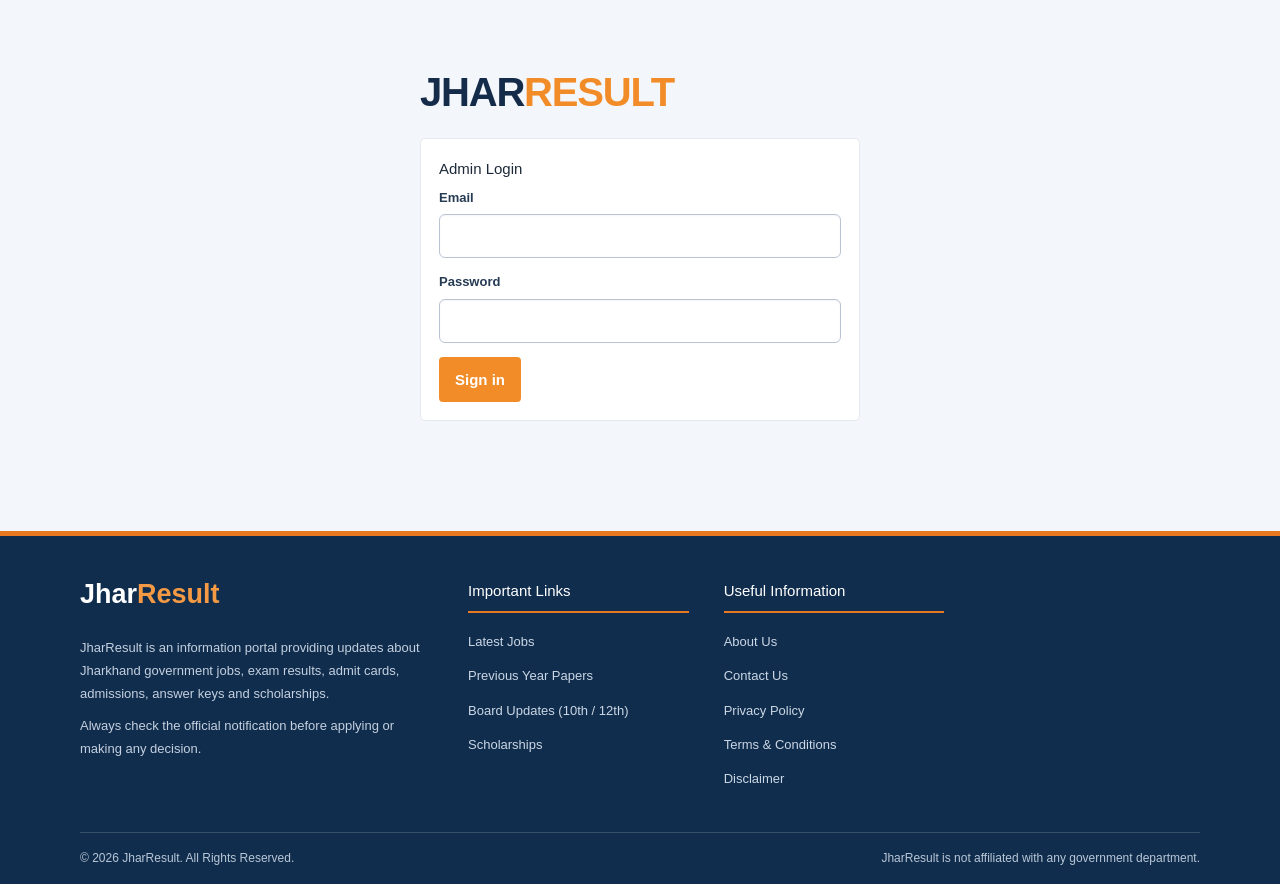
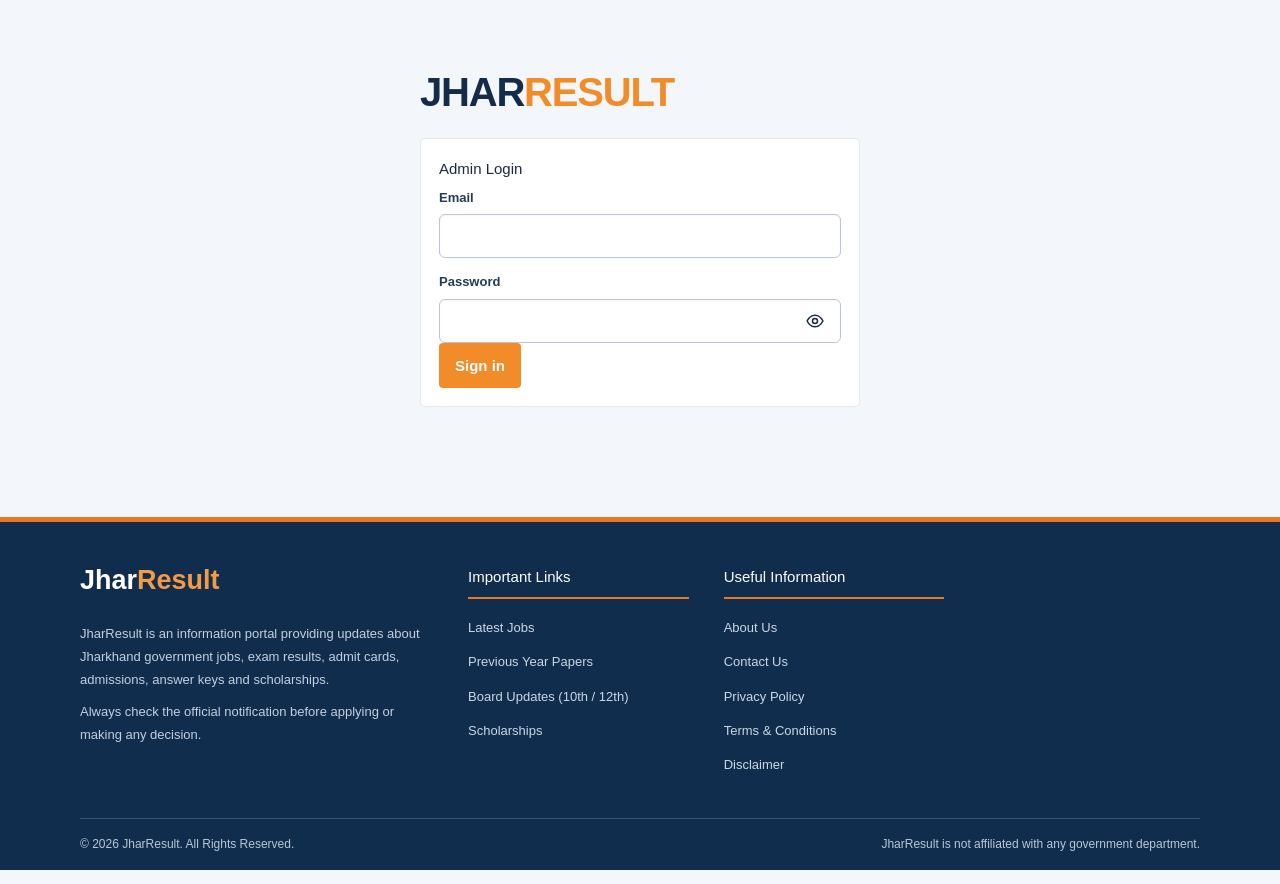
Before and after one commit to dindayal11/JharResult, a Next.js app: page /admin/login in a window 1280 px wide. Built offline with nearby package versions, Linux system fonts and the light colour scheme; no server answers.

Commit message:
Add show password toggle to admin login

```diff
--- a/src/app/admin/login/page.tsx
+++ b/src/app/admin/login/page.tsx
@@ -6,6 +6,7 @@ import { useState } from "react";
 export default function Login() {
   const [email, setEmail] = useState("");
   const [password, setPassword] = useState("");
+  const [showPassword, setShowPassword] = useState(false);
   const [error, setError] = useState("");
   const [loading, setLoading] = useState(false);
 
@@ -15,8 +16,6 @@ export default function Login() {
     setLoading(true);
 
     try {
-        console.log("Email:", email.trim().toLowerCase());
-        console.log("Password length:", password.length);
       const r = await fetch("/api/admin/login", {
         method: "POST",
         headers: { "Content-Type": "application/json" },
@@ -62,14 +61,54 @@ export default function Login() {
           />
 
           <label className="label">Password</label>
+          <div style={{ position: "relative" }}>
             <input
               className="field"
-            type="password"
+              type={showPassword ? "text" : "password"}
               autoComplete="current-password"
               required
               value={password}
               onChange={(e) => setPassword(e.target.value)}
+              style={{ paddingRight: 48, marginBottom: 0 }}
             />
+            <button
+              type="button"
+              onClick={() => setShowPassword((visible) => !visible)}
+              aria-label={showPassword ? "Hide password" : "Show password"}
+              aria-pressed={showPassword}
+              title={showPassword ? "Hide password" : "Show password"}
+              style={{
+                position: "absolute",
+                right: 8,
+                top: "50%",
+                transform: "translateY(-50%)",
+                display: "inline-flex",
+                alignItems: "center",
+                justifyContent: "center",
+                width: 36,
+                height: 36,
+                padding: 0,
+                border: 0,
+                background: "transparent",
+                color: "inherit",
+                cursor: "pointer"
+              }}
+            >
+              {showPassword ? (
+                <svg width="20" height="20" viewBox="0 0 24 24" fill="none" stroke="currentColor" strokeWidth="1.8" strokeLinecap="round" strokeLinejoin="round" aria-hidden="true">
+                  <path d="M3 3l18 18" />
+                  <path d="M10.6 10.6a2 2 0 0 0 2.8 2.8" />
+                  <path d="M9.9 5.2A10.8 10.8 0 0 1 12 5c5 0 8.5 4.5 9.5 7-.4 1-1.2 2.1-2.3 3.1" />
+                  <path d="M6.2 6.2C4.1 7.5 2.8 9.5 2.5 12c1 2.5 4.5 7 9.5 7 1.2 0 2.3-.2 3.3-.7" />
+                </svg>
+              ) : (
+                <svg width="20" height="20" viewBox="0 0 24 24" fill="none" stroke="currentColor" strokeWidth="1.8" strokeLinecap="round" strokeLinejoin="round" aria-hidden="true">
+                  <path d="M2.5 12s3.5-7 9.5-7 9.5 7 9.5 7-3.5 7-9.5 7-9.5-7-9.5-7Z" />
+                  <circle cx="12" cy="12" r="3" />
+                </svg>
+              )}
+            </button>
+          </div>
 
           <button className="btn" disabled={loading}>
             {loading ? "Signing in..." : "Sign in"}
```
Lines whose indentation alone changed are shown as unchanged.
